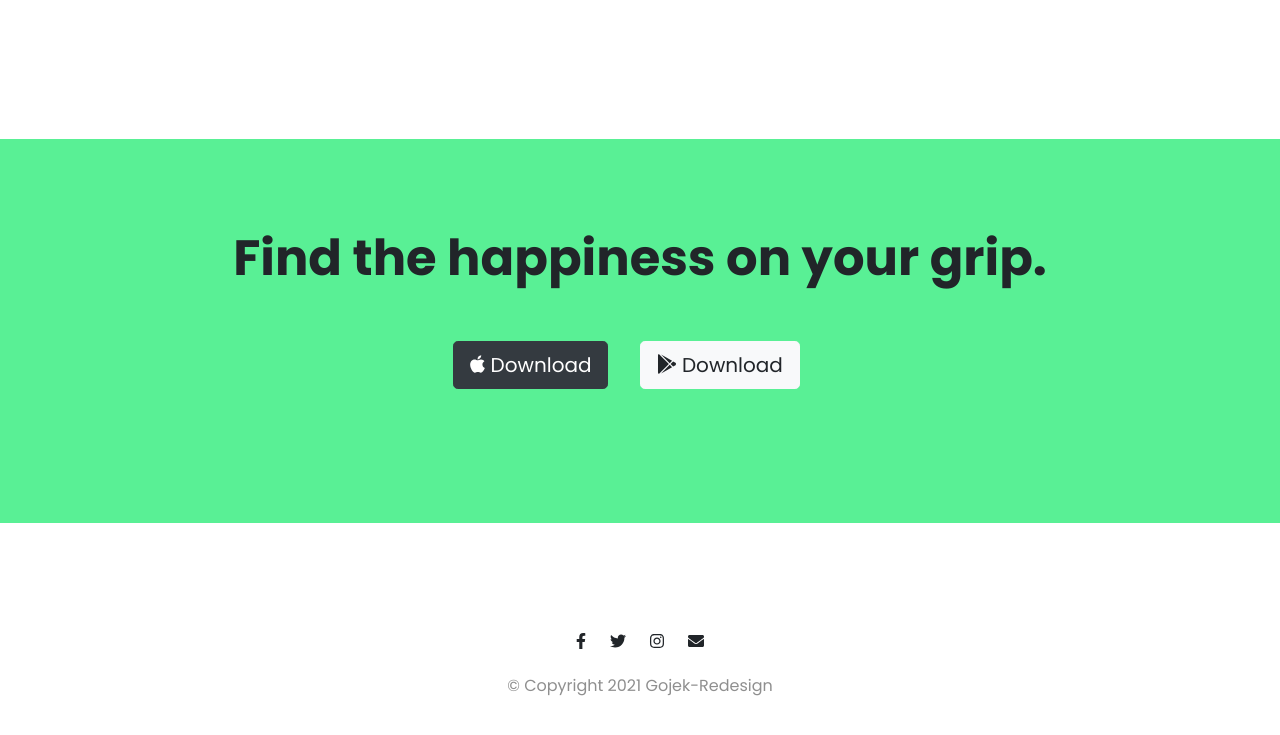
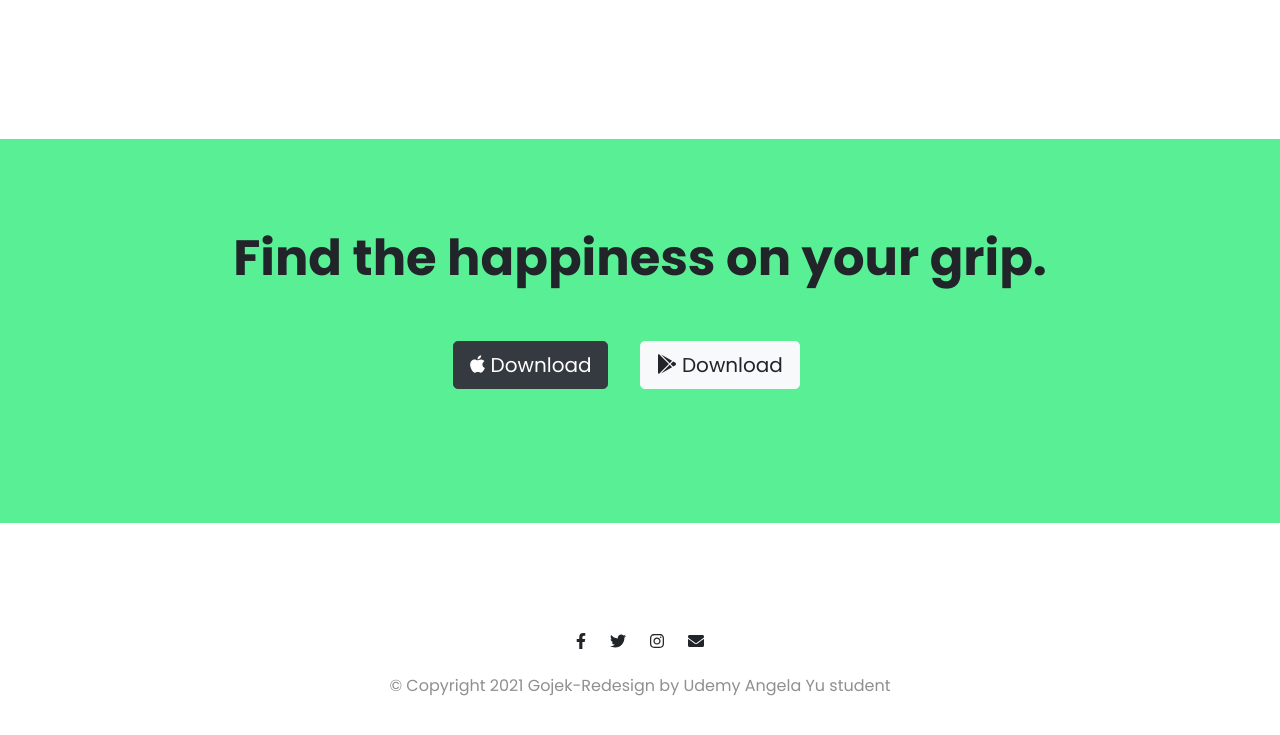
Before and after one commit to sabiqazhar/Gojek-redesign, a plain HTML site: page index.html in a window 1280 px wide. Shown: the part 2773-3508 px from the top of the page. Drawn offline with nearby package versions, Linux system fonts and the light colour scheme.

Commit message:
Update index.html

```diff
--- a/index.html
+++ b/index.html
@@ -191,7 +191,7 @@
         <i class="social-icon fab fa-instagram"></i>
         <i class="social-icon fas fa-envelope"></i>
 
-        <p>© Copyright 2021 Gojek-Redesign</p>
+        <p>© Copyright 2021 Gojek-Redesign by Udemy Angela Yu student</p>
       </footer>
     </section>
 </body>
```
